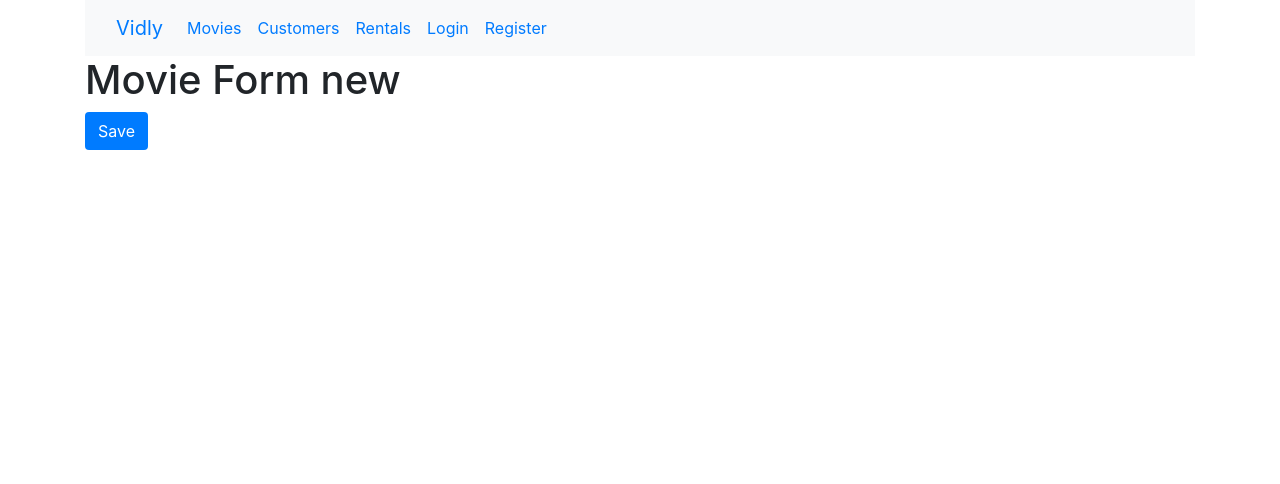
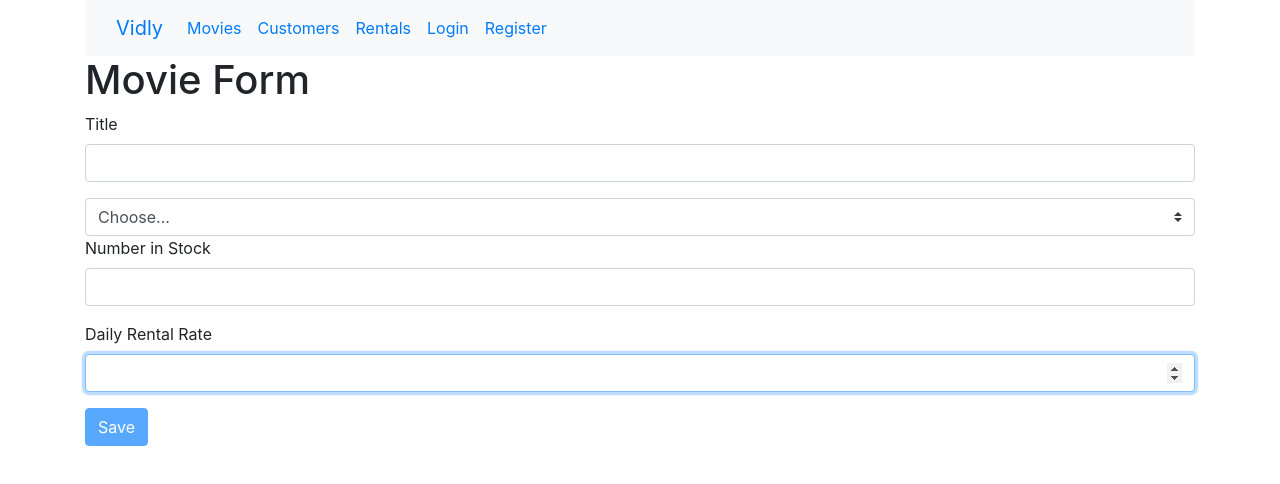
Before and after one commit to Dakapu/vidly, a React (Create React App) app: page /movies/new in a window 1280 px wide. Shown: the top 484 px of the page. Built offline with nearby package versions, Linux system fonts and the light colour scheme.

Commit message:
implement moviedetails and registering of new movies

```diff
--- a/src/App.js
+++ b/src/App.js
@@ -20,6 +20,7 @@ class App extends Component {
           <Route path="/register" element={<RegisterForm />} />
           <Route path="/movies">
             <Route path=":id" element={<MovieDetails />} />
+            <Route path=":new" element={<MovieDetails />} />
             <Route path="" element={<Movies />} />
           </Route>
           <Route path="/customers" element={<Customers />} />
--- a/src/components/common/form.jsx
+++ b/src/components/common/form.jsx
@@ -67,6 +67,32 @@ class Form extends Component {
       />
     );
   }
+
+  renderDropDown(name, label, items) {
+    const { data, errors } = this.state;
+
+    return (
+      <select
+        defaultValue={"DEFAULT"}
+        className="custom-select"
+        id="inputGroupSelect"
+      >
+        <option value={"DEFAULT"} disabled>
+          Choose...
+        </option>
+        {items.map((i) => (
+          <option
+            onChange={this.handleChange}
+            error={errors[name]}
+            key={i._id}
+            value={data[i.name]}
+          >
+            {i.name}
+          </option>
+        ))}
+      </select>
+    );
+  }
 }
 
 export default Form;
--- a/src/components/moviedetail.jsx
+++ b/src/components/moviedetail.jsx
@@ -1,23 +1,50 @@
 import React, { Component } from "react";
 import { useParams, Link, useNavigate } from "react-router-dom";
+import Form from "./common/form";
+import Joi from "joi-browser";
+import { getGenres } from "../services/fakeGenreService";
 
-export default function MovieDetails() {
-  let params = useParams();
-  let history = useNavigate();
+class MovieDetails extends Form {
+  state = {
+    data: { title: "", genres: [...getGenres()], inStock: "", rate: "" },
+    errors: {},
+  };
 
-  async function handleSave() {
-    //useful for logins, so users cannot go back to the login-page after they've already logged in
-    history("/movies", { replace: true });
+  componentDidMount() {
+    console.log("genres: ", this.state.data.genres);
   }
 
-  return (
-    <div className="heading">
-      <h1>Movie Form {params.id}</h1>
-      <button className="btn bg-primary">
-        <Link style={{ color: "white" }} onClick={handleSave} to="/">
-          Save
-        </Link>
-      </button>
-    </div>
-  );
+  schema = {
+    title: Joi.string().required().label("Title"),
+    genre: Joi.string().required().label("Genre"),
+    inStock: Joi.number().required().min(0).max(100).label("Number in Stock"),
+    rate: Joi.number().required().min(0).max(10).label("Daily rental rate"),
+  };
+
+  doSubmit = () => {
+    console.log("Movie Saved!");
+  };
+
+  handleSave() {
+    //useful for logins, so users cannot go back to the login-page after they've already logged in
+    //  history("/movies", { replace: true });
+  }
+
+  render() {
+    return (
+      <div className="heading">
+        <h1>Movie Form </h1>
+
+        <form onSubmit={this.handleSubmit}>
+          {this.renderInput("title", "Title")}
+          {this.renderDropDown("name", "Genre", this.state.data.genres)}
+          {this.renderInput("inStock", "Number in Stock", "number")}
+          {this.renderInput("rate", "Daily Rental Rate", "number")}
+          {this.renderButton("Save")}
+        </form>
+      </div>
+    );
+  }
 }
+
+export default MovieDetails;
--- a/src/components/movies.jsx
+++ b/src/components/movies.jsx
@@ -5,6 +5,7 @@ import Pagination from "./common/pagination";
 import { getMovies } from "../services/fakeMovieService";
 import { getGenres } from "../services/fakeGenreService";
 import { paginate } from "../utils/paginate";
+import { Link } from "react-router-dom";
 import _ from "lodash";
 
 class Movies extends Component {
@@ -13,7 +14,7 @@ class Movies extends Component {
     genres: [],
     currentPage: 1,
     pageSize: 4,
-    sortColumn: { path: "title", order: "asc" }
+    sortColumn: { path: "title", order: "asc" },
   };
 
   componentDidMount() {
@@ -22,12 +23,12 @@ class Movies extends Component {
     this.setState({ movies: getMovies(), genres });
   }
 
-  handleDelete = movie => {
-    const movies = this.state.movies.filter(m => m._id !== movie._id);
+  handleDelete = (movie) => {
+    const movies = this.state.movies.filter((m) => m._id !== movie._id);
     this.setState({ movies });
   };
 
-  handleLike = movie => {
+  handleLike = (movie) => {
     const movies = [...this.state.movies];
     const index = movies.indexOf(movie);
     movies[index] = { ...movies[index] };
@@ -35,15 +36,15 @@ class Movies extends Component {
     this.setState({ movies });
   };
 
-  handlePageChange = page => {
+  handlePageChange = (page) => {
     this.setState({ currentPage: page });
   };
 
-  handleGenreSelect = genre => {
+  handleGenreSelect = (genre) => {
     this.setState({ selectedGenre: genre, currentPage: 1 });
   };
 
-  handleSort = sortColumn => {
+  handleSort = (sortColumn) => {
     this.setState({ sortColumn });
   };
 
@@ -53,12 +54,12 @@ class Movies extends Component {
       currentPage,
       sortColumn,
       selectedGenre,
-      movies: allMovies
+      movies: allMovies,
     } = this.state;
 
     const filtered =
       selectedGenre && selectedGenre._id
-        ? allMovies.filter(m => m.genre._id === selectedGenre._id)
+        ? allMovies.filter((m) => m.genre._id === selectedGenre._id)
         : allMovies;
 
     const sorted = _.orderBy(filtered, [sortColumn.path], [sortColumn.order]);
@@ -86,6 +87,11 @@ class Movies extends Component {
           />
         </div>
         <div className="col">
+          <button className="btn btn-primary">
+            <Link to="/movies/new" style={{ color: "white" }}>
+              New Movie
+            </Link>
+          </button>
           <p>Showing {totalCount} movies in the database.</p>
           <MoviesTable
             movies={movies}
```
